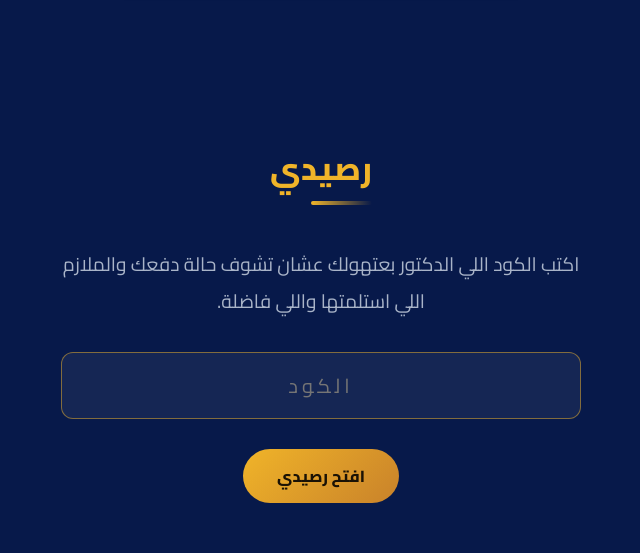
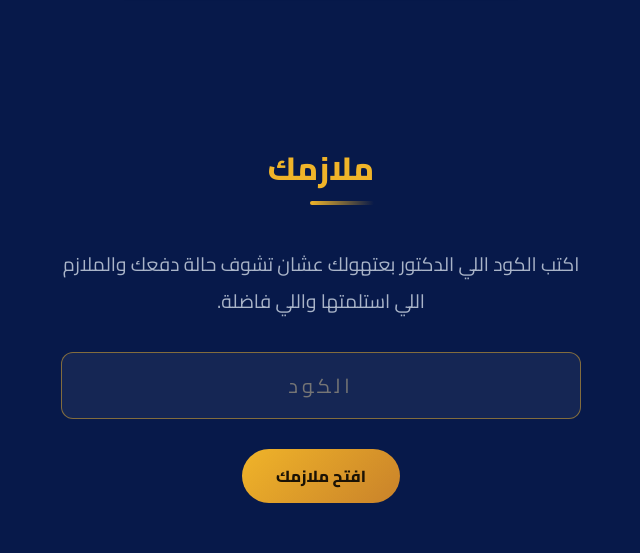
Before and after one commit to draliyounis/draliyounis.github.io, a plain HTML site: page index.html in a window 1280 px wide. Shown: the part 5400-5953 px from the top of the page, without its empty margins (319-959 px from the left). Drawn offline with Linux system fonts and the light colour scheme.

Commit message:
Update Arabic text and button labels in index.html

```diff
--- a/index.html
+++ b/index.html
@@ -143,7 +143,7 @@ footer{text-align:center;padding:26px;color:var(--mut);font-size:.9rem;border-to
 </div>
 <p style="text-align:center;margin-top:26px"><a class="btn" style="animation:none" href="tahrid-sample.pdf" target="_blank" rel="noopener">📄 اعرض نموذج ملزمة التحريض الشرطي (PDF مجاني)</a></p>
 </section>
-<style>#mycard .mcbox{max-width:520px;margin:0 auto;text-align:center}#mycard input{width:100%;box-sizing:border-box;padding:14px;border-radius:12px;border:1px solid rgba(240,180,41,.5);background:rgba(255,255,255,.06);color:#e9edf5;font-size:20px;text-align:center;letter-spacing:4px;margin:14px 0;direction:ltr;font-family:inherit}#mycard p{color:#a9b4c8}</style><section id="mycard" class="contact rv"><div class="mcbox"><h2 style="color:#f0b429">رصيدي</h2><p>اكتب الكود اللي الدكتور بعتهولك عشان تشوف حالة دفعك والملازم اللي استلمتها واللي فاضلة.</p><input id="mccode" type="text" maxlength="12" placeholder="الكود" autocomplete="off" autocapitalize="none" spellcheck="false"><button class="bookbtn" type="button" id="mcgo">افتح رصيدي</button></div></section><script>(function(){var g=function(){var c=document.getElementById("mccode").value.trim().toLowerCase();if(c){var f=document.getElementById("mcf");if(!f){f=document.createElement("iframe");f.id="mcf";f.style.cssText="width:100%;height:560px;border:0;border-radius:14px;margin-top:14px;background:transparent";document.querySelector("#mycard .mcbox").appendChild(f)}f.src="1-rasidi.html?"+Date.now()+"#"+encodeURIComponent(c)}};document.getElementById("mcgo").onclick=g;document.getElementById("mccode").onkeydown=function(e){if(e.key==="Enter")g()}})()</script>
+<style>#mycard .mcbox{max-width:520px;margin:0 auto;text-align:center}#mycard input{width:100%;box-sizing:border-box;padding:14px;border-radius:12px;border:1px solid rgba(240,180,41,.5);background:rgba(255,255,255,.06);color:#e9edf5;font-size:20px;text-align:center;letter-spacing:4px;margin:14px 0;direction:ltr;font-family:inherit}#mycard p{color:#a9b4c8}</style><section id="mycard" class="contact rv"><div class="mcbox"><h2 style="color:#f0b429">ملازمك</h2><p>اكتب الكود اللي الدكتور بعتهولك عشان تشوف حالة دفعك والملازم اللي استلمتها واللي فاضلة.</p><input id="mccode" type="text" maxlength="12" placeholder="الكود" autocomplete="off" autocapitalize="none" spellcheck="false"><button class="bookbtn" type="button" id="mcgo">افتح ملازمك</button></div></section><script>(function(){var g=function(){var c=document.getElementById("mccode").value.trim().toLowerCase();if(c){var f=document.getElementById("mcf");if(!f){f=document.createElement("iframe");f.id="mcf";f.style.cssText="width:100%;height:560px;border:0;border-radius:14px;margin-top:14px;background:transparent";document.querySelector("#mycard .mcbox").appendChild(f)}f.src="1-rasidi.html?"+Date.now()+"#"+encodeURIComponent(c)}};document.getElementById("mcgo").onclick=g;document.getElementById("mccode").onkeydown=function(e){if(e.key==="Enter")g()}})()</script>
 <section id="prices" class="contact rv">
 <h2>الأسعار والباقات</h2>
 <p>الأسعار تختلف حسب المادة وعدد النسخ والباقات.<br>اسأل عن السعر على واتساب وهنرد عليك بكل التفاصيل.</p>
```
